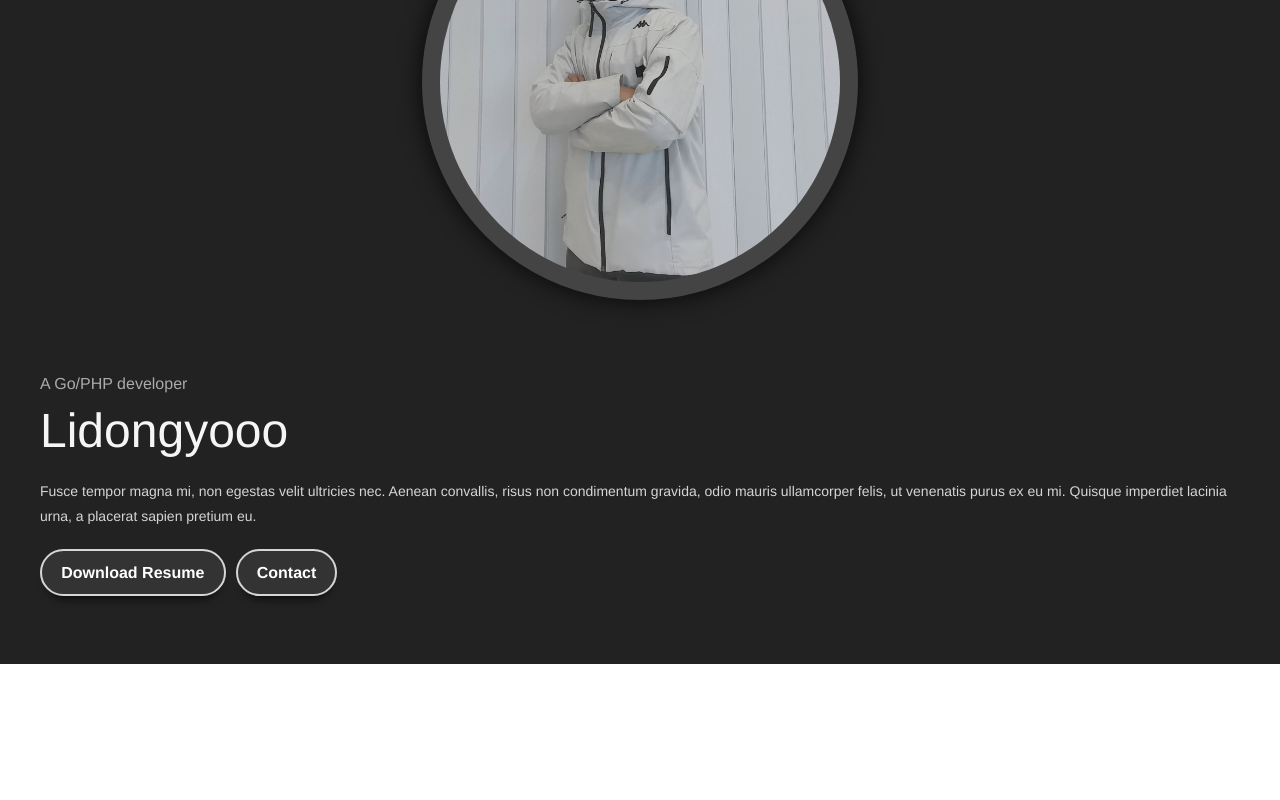
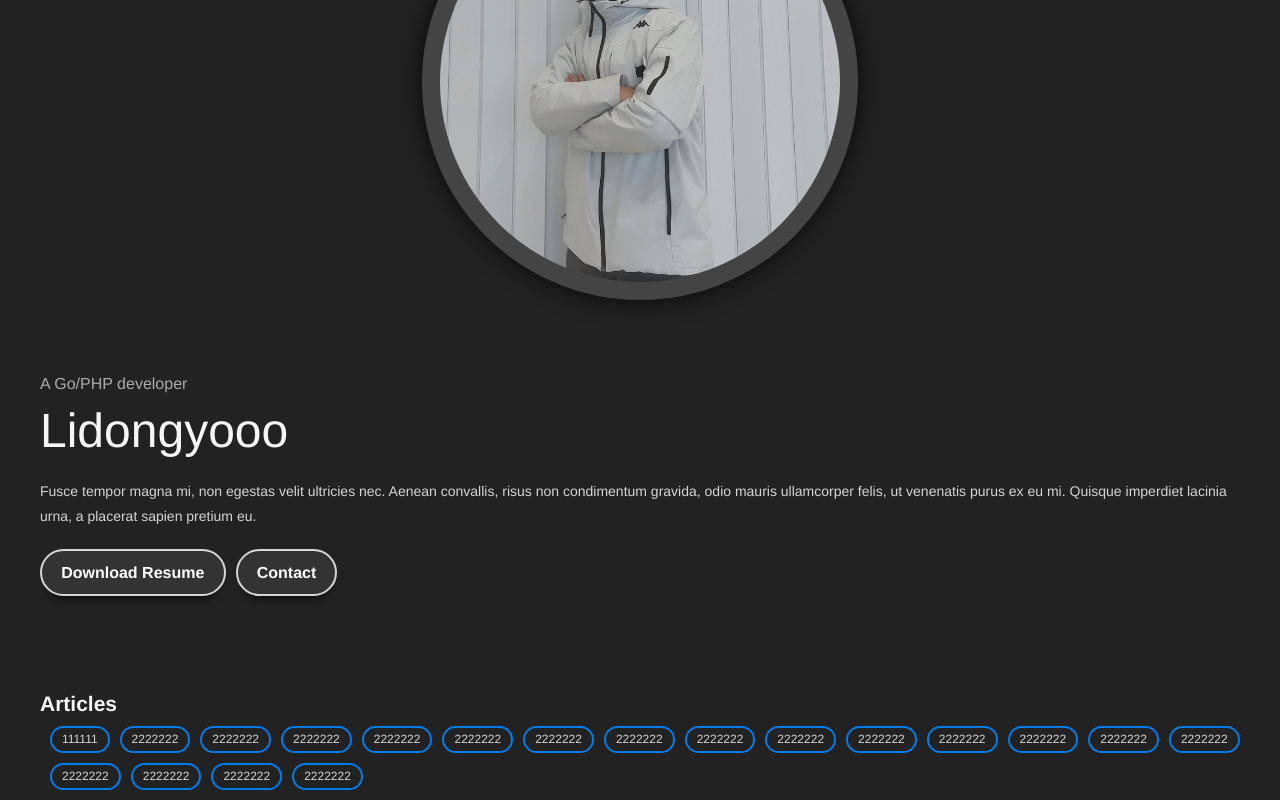
Before and after one commit to lidongyooo/swag-blog, a Vue app: page / in a window 1280 px wide. Shown: the part 216-1016 px from the top of the page. Before the commit the page ends 880 px from the top, so only its background shows below. Built offline with nearby package versions, Linux system fonts and the light colour scheme.

Commit message:
文章标题

```diff
--- a/src/views/Home.vue
+++ b/src/views/Home.vue
@@ -2,12 +2,12 @@
   <el-container>
     <el-header>
       <el-row class="header-information">
-        <el-col :span="10" :xs="{span:20, offset:2}">
+        <el-col :span="10" :xs="24">
           <div class="header-information-avatar">
             <div class="header-information-avatar-inner"></div>
           </div>
         </el-col>
-        <el-col :span="10" :offset="1" :xs="{span:20, offset:2}">
+        <el-col :span="10" :offset="1" :xs="{span:24,offset:0}">
           <div class="header-introduction">
             <div class="header-introduction-job">
               A Go/PHP developer
@@ -27,6 +27,34 @@
       </el-row>
     </el-header>
     <el-main>
+      <div class="articles">
+        <el-row class="articles-top">
+          <el-col class="articles-top-title" :span="4" :xs="24">
+            Articles
+          </el-col>
+          <el-col class="articles-top-tags" :span="12" :offset="8" :xs="{span:24, offset:0}">
+            <div class="articles-top-tag">111111</div>
+            <div class="articles-top-tag">2222222</div>
+            <div class="articles-top-tag">2222222</div>
+            <div class="articles-top-tag">2222222</div>
+            <div class="articles-top-tag">2222222</div>
+            <div class="articles-top-tag">2222222</div>
+            <div class="articles-top-tag">2222222</div>
+            <div class="articles-top-tag">2222222</div>
+            <div class="articles-top-tag">2222222</div>
+            <div class="articles-top-tag">2222222</div>
+            <div class="articles-top-tag">2222222</div>
+            <div class="articles-top-tag">2222222</div>
+            <div class="articles-top-tag">2222222</div>
+            <div class="articles-top-tag">2222222</div>
+            <div class="articles-top-tag">2222222</div>
+            <div class="articles-top-tag">2222222</div>
+            <div class="articles-top-tag">2222222</div>
+            <div class="articles-top-tag">2222222</div>
+            <div class="articles-top-tag">2222222</div>
+          </el-col>
+        </el-row>
+      </div>
     </el-main>
   </el-container>
 </template>
@@ -48,11 +76,49 @@ export default defineComponent({
 .el-container{
   max-width: 1200px;
   margin: 0 auto;
+  min-height: 100vh;
+
+  .el-main{
+
+    .articles{
+
+      .articles-top{
+        padding-bottom: 10px;
+
+        .articles-top-title{
+          font-size: 21px;
+          font-weight: bold;
+        }
+
+        .articles-top-tags{
+          display: flex;
+          flex-wrap: wrap;
+
+          .articles-top-tag{
+            font-size: 12px;
+            font-weight: 500;
+            color: #d5d5d5;
+            background-color: #222;
+            padding: 0 10px;
+            line-height: 23px;
+            border: 2px solid #007ced;
+            border-radius: 30px;
+            margin: 10px 0px 0px 10px;
+          }
+        }
+      }
+    }
+  }
 
   .el-header{
     margin-top: 10vh;
+    display: block;
+    height: auto;
+    padding-bottom: 10vh;
 
     .header-information{
+      width: 100%;
+      justify-content: center;
 
       .el-col{
         height: 100%;
@@ -138,6 +204,14 @@ export default defineComponent({
       text-align: center;
       margin-top: 0 !important;
     }
+
+    .articles-top{
+      text-align: center;
+
+      .articles-top-tags{
+        justify-content: center;
+      }
+    }
   }
 }
 
```
